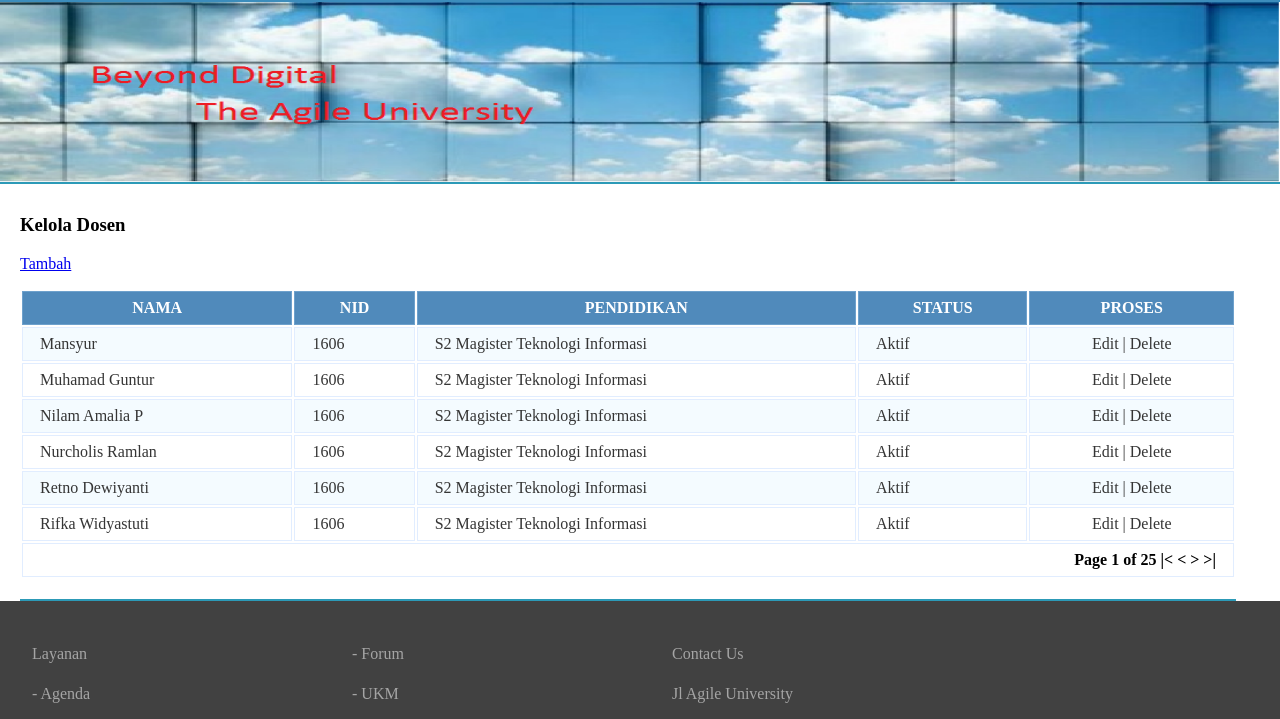
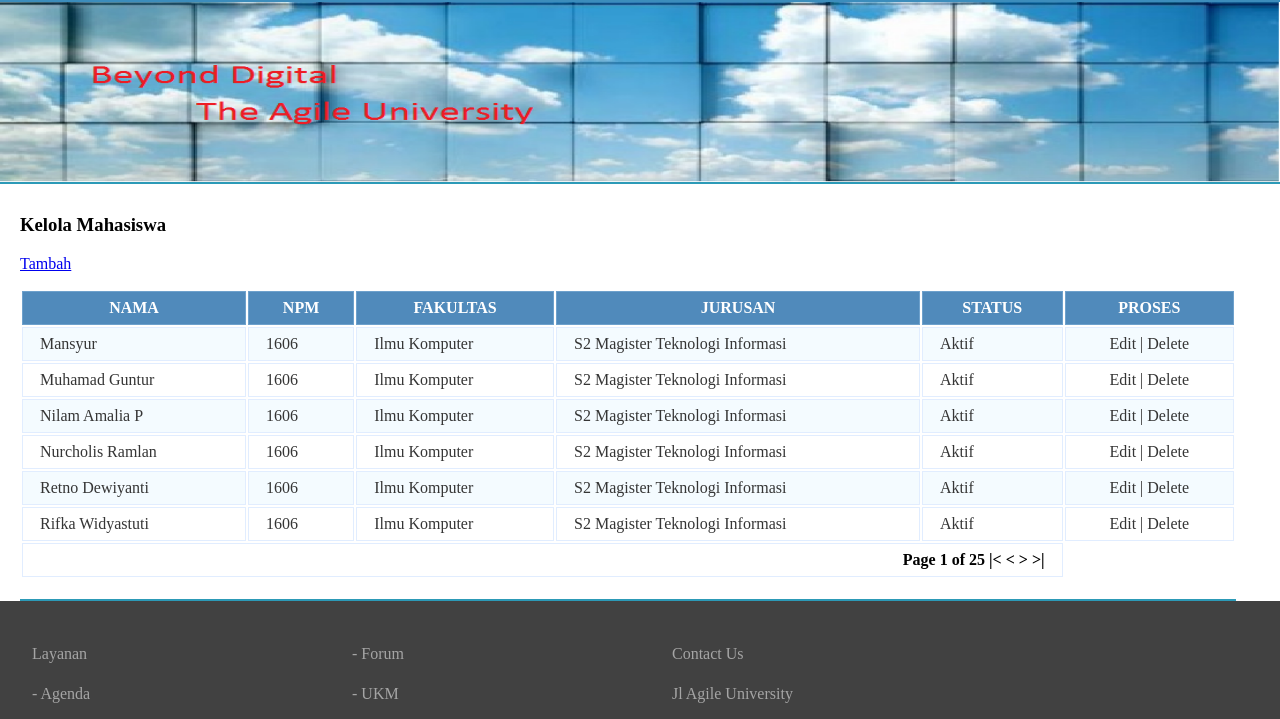
Before and after one commit to muhamadg/universitasagile, a plain HTML site: page administrator/kelola_mahasiswa.html in a window 1280 px wide. Shown: the part 56-775 px from the top of the page. Drawn offline with Linux system fonts and the light colour scheme.

Commit message:
Add files via upload

```diff
--- a/administrator/kelola_mahasiswa.html
+++ b/administrator/kelola_mahasiswa.html
@@ -64,7 +64,7 @@
     <h2 class="noDisplay">Main Content</h2>
     <div class="secondary_content">
       <h1 class="title"></h1>
-      <h3>Kelola Dosen</h3>
+      <h3>Kelola Mahasiswa</h3>
       <p>
       	<a href="#tambahDosen"> Tambah </a>
       </p>
@@ -72,8 +72,9 @@
       <thead
       	<tr>
       		<th>Nama</th>
-      		<th>NID</th>
-      		<th>Pendidikan</th>
+      		<th>NPM</th>
+      		<th>Fakultas</th>
+      		<th>Jurusan</th>
       		<th>Status</th>
       		<th>Proses</th>
       	</tr>
@@ -82,6 +83,7 @@
       	<tr>
       		<td>Mansyur</td>
       		<td>1606</td>
+      		<td>Ilmu Komputer</td>
       		<td>S2 Magister Teknologi Informasi</td>
       		<td>Aktif</td>
       		<td align="center">Edit | Delete</td>
@@ -89,6 +91,7 @@
       	<tr>
       		<td>Muhamad Guntur</td>
       		<td>1606</td>
+      		<td>Ilmu Komputer</td>
       		<td>S2 Magister Teknologi Informasi</td>
       		<td>Aktif</td>
       		<td align="center">Edit | Delete</td>
@@ -96,6 +99,7 @@
       	<tr>
       		<td>Nilam Amalia P</td>
       		<td>1606</td>
+      		<td>Ilmu Komputer</td>
       		<td>S2 Magister Teknologi Informasi</td>
       		<td>Aktif</td>
       		<td align="center">Edit | Delete</td>
@@ -103,6 +107,7 @@
       	<tr>
       		<td>Nurcholis Ramlan</td>
       		<td>1606</td>
+      		<td>Ilmu Komputer</td>
       		<td>S2 Magister Teknologi Informasi</td>
       		<td>Aktif</td>
       		<td align="center">Edit | Delete</td>
@@ -110,6 +115,7 @@
       	<tr>
       		<td>Retno Dewiyanti</td>
       		<td>1606</td>
+      		<td>Ilmu Komputer</td>
       		<td>S2 Magister Teknologi Informasi</td>
       		<td>Aktif</td>
       		<td align="center">Edit | Delete</td>
@@ -117,6 +123,7 @@
       	<tr>
       		<td>Rifka Widyastuti</td>
       		<td>1606</td>
+      		<td>Ilmu Komputer</td>
       		<td>S2 Magister Teknologi Informasi</td>
       		<td>Aktif</td>
       		<td align="center">Edit | Delete</td>
```
